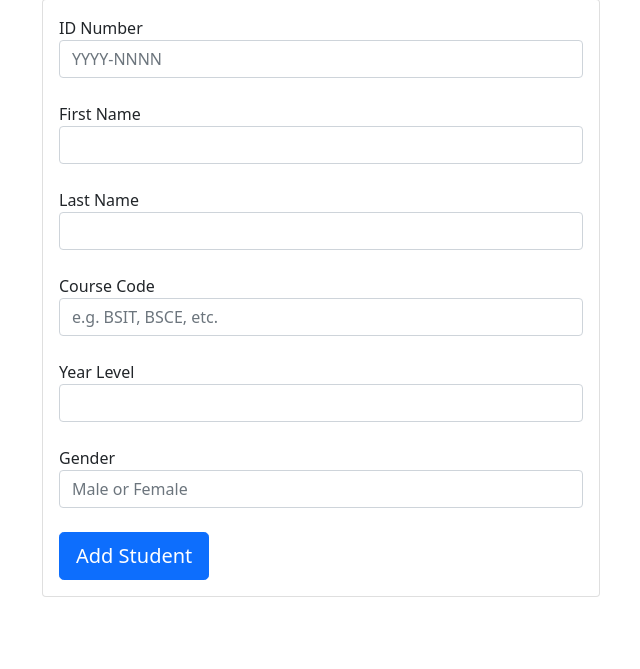
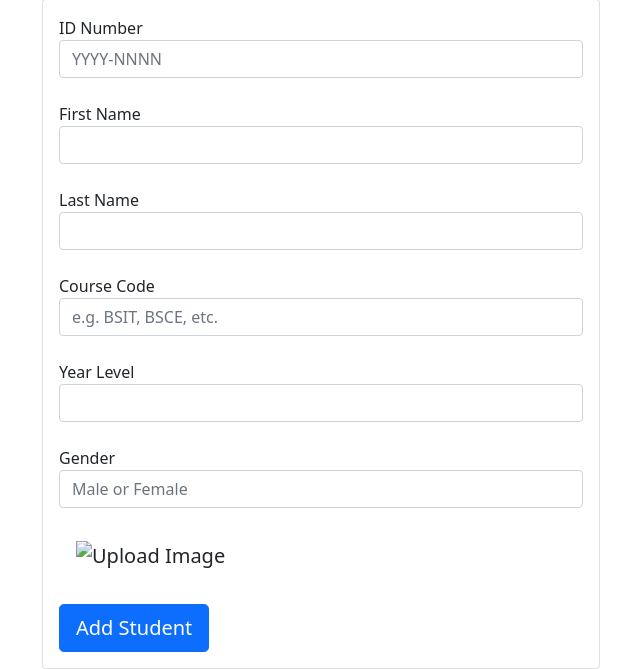
Before and after one commit to toipapo/school-codes, a Flask app: page /students/add_student in a window 1280 px wide. Shown: the part 182-851 px from the top of the page, without its empty margins (40-680 px from the left). Before the commit the page ends 779 px from the top, so only its background shows below. Run offline with Flask 2, Linux system fonts and the light colour scheme; parts of the project's set-up code (start-up, migrations or seed data) failed here and were passed over; some libraries are stand-ins or nearby versions.

Commit message:
cloudinary v.1

```diff
--- a/app.py
+++ b/app.py
@@ -1,5 +1,8 @@
 from flask import Flask, render_template
 from flask_mysqldb import MySQL, MySQLdb
+import cloudinary
+import cloudinary.uploader
+
 
 app = Flask(__name__)
 
@@ -8,6 +11,12 @@ app.config['MYSQL_USER'] = 'root'
 app.config['MYSQL_PASSWORD'] = ''
 app.config['MYSQL_DB'] = 'SSIS'
 app.config['MYSQL_CURSORCLASS'] = 'DictCursor'
+
+cloudinary.config(
+    CLOUD_NAME = 'dglj9023b',
+    API_KEY = '115467398695897',
+    API_SECRET = '3tS8qm3H5BdgSmbfmvkdTKotAlk'
+)
 
 mysql = MySQL(app)
 
--- a/students.py
+++ b/students.py
@@ -3,9 +3,10 @@ from flask_mysqldb import MySQLdb
 from flask.helpers import url_for
 from werkzeug.utils import redirect
 from app import mysql
+import cloudinary
+import cloudinary.uploader
 
 students = Blueprint('students', __name__, url_prefix='/students')
-
 
 # function for add_student page
 @students.route("/add_student")
@@ -22,6 +23,10 @@ def edit_student(id_num):
     cursor.close()
     return render_template("edit_student.html",student_info=data)
 
+def uploadImage(image):
+    uploadInput = cloudinary.uploader.upload(image, folder = "SSIS - profiles")
+    return uploadInput['secure_url']
+
 # function for add(students) action
 @students.route("/add", methods = ['POST'])
 def add():
@@ -33,10 +38,14 @@ def add():
         course = request.form['course']
         yearlvl = request.form['yearlvl']
         gender = request.form['gender']
+        image = request.files['file']
+
+        stud_img_url = uploadImage(image)
+        print(image)
 
         #plug inputs into database
         cursor = mysql.connection.cursor()
-        cursor.execute('''INSERT INTO student VALUES(%s,%s,%s,%s,%s,%s)''',(id_num, fname, lname, course, yearlvl, gender))
+        cursor.execute('''INSERT INTO student VALUES(%s,%s,%s,%s,%s,%s)''',(id_num, fname, lname, course, yearlvl, gender, stud_img_url, ))
         mysql.connection.commit()
         cursor.close()
 
--- a/templates/add_college.html
+++ b/templates/add_college.html
@@ -25,7 +25,7 @@
             </a>
 
             <ul class="nav nav-pills">
-              <li class="nav-item"><a href="/students" class="nav-link">Students</a></li>
+              <li class="nav-item"><a href="/" class="nav-link">Students</a></li>
               <li class="nav-item"><a href="/courses" class="nav-link">Courses</a></li>
               <li class="nav-item"><a href="/colleges" class="nav-link active" aria-current="page">Colleges</a></li>
             </ul>
--- a/templates/add_course.html
+++ b/templates/add_course.html
@@ -25,7 +25,7 @@
             </a>
 
             <ul class="nav nav-pills">
-              <li class="nav-item"><a href="/students" class="nav-link">Students</a></li>
+              <li class="nav-item"><a href="/" class="nav-link">Students</a></li>
               <li class="nav-item"><a href="/courses" class="nav-link active" aria-current="page">Courses</a></li>
               <li class="nav-item"><a href="/colleges" class="nav-link">Colleges</a></li>
             </ul>
--- a/templates/add_student.html
+++ b/templates/add_student.html
@@ -25,7 +25,7 @@
             </a>
 
             <ul class="nav nav-pills">
-              <li class="nav-item"><a href="/students" class="nav-link active" aria-current="page">Students</a></li>
+              <li class="nav-item"><a href="/" class="nav-link active" aria-current="page">Students</a></li>
               <li class="nav-item"><a href="/courses" class="nav-link">Courses</a></li>
               <li class="nav-item"><a href="/colleges" class="nav-link">Colleges</a></li>
             </ul>
@@ -41,7 +41,7 @@
             <div class = "card mt-30">
               <div class = "card-body">
                 <!-- input fields for add_student action -->
-                <form class = "form" action = "/students/add" method = "POST">
+                <form class = "form" action = "/students/add" method = "POST" enctype="multipart/form-data">
                   <label for = "id_num">ID Number</label>
                   <input type = "text" name = "id_num" id = "id_num" class = "form-control" placeholder = "YYYY-NNNN"><br>
                   <label for = "fname">First Name</label>
@@ -54,6 +54,8 @@
                   <input type = "number" name = "yearlvl" id = "yearlvl" class = "form-control"><br>
                   <label for = "course">Gender</label>
                   <input type = "text" name = "gender" id = "gender" class = "form-control" placeholder = "Male or Female"><br>
+                  <input type = "image" name = "file" id = "file" accept = ".jpg, .jpeg, .png" class = "btn btn-block btn-lg" value = "Upload Image"><br>
+                  <br>
 
                   <input type = "submit" class = "btn btn-primary btn-block btn-lg" value = "Add Student">
                 </form>
--- a/templates/edit_college.html
+++ b/templates/edit_college.html
@@ -25,7 +25,7 @@
             </a>
 
             <ul class="nav nav-pills">
-                <li class="nav-item"><a href="/students" class="nav-link">Students</a></li>
+                <li class="nav-item"><a href="/" class="nav-link">Students</a></li>
                 <li class="nav-item"><a href="/courses" class="nav-link">Courses</a></li>
                 <li class="nav-item"><a href="/colleges" class="nav-link active" aria-current="page">Colleges</a></li>
             </ul>
--- a/templates/edit_course.html
+++ b/templates/edit_course.html
@@ -25,7 +25,7 @@
             </a>
 
             <ul class="nav nav-pills">
-                <li class="nav-item"><a href="/students" class="nav-link">Students</a></li>
+                <li class="nav-item"><a href="/" class="nav-link">Students</a></li>
                 <li class="nav-item"><a href="/courses" class="nav-link active" aria-current="page">Courses</a></li>
                 <li class="nav-item"><a href="/colleges" class="nav-link">Colleges</a></li>
             </ul>
--- a/templates/edit_student.html
+++ b/templates/edit_student.html
@@ -25,7 +25,7 @@
             </a>
 
             <ul class="nav nav-pills">
-                <li class="nav-item"><a href="/students" class="nav-link active" aria-current="page">Students</a></li>
+                <li class="nav-item"><a href="/" class="nav-link active" aria-current="page">Students</a></li>
                 <li class="nav-item"><a href="/courses" class="nav-link">Courses</a></li>
                 <li class="nav-item"><a href="/colleges" class="nav-link">Colleges</a></li>
             </ul>
--- a/templates/home.html
+++ b/templates/home.html
@@ -27,7 +27,7 @@
             </a>
 
             <ul class="nav nav-pills">
-              <li class="nav-item"><a href="/students" class="nav-link active" aria-current="page">Students</a></li>
+              <li class="nav-item"><a href="/" class="nav-link active" aria-current="page">Students</a></li>
               <li class="nav-item"><a href="/courses" class="nav-link">Courses</a></li>
               <li class="nav-item"><a href="/colleges" class="nav-link">Colleges</a></li>
             </ul>
```
